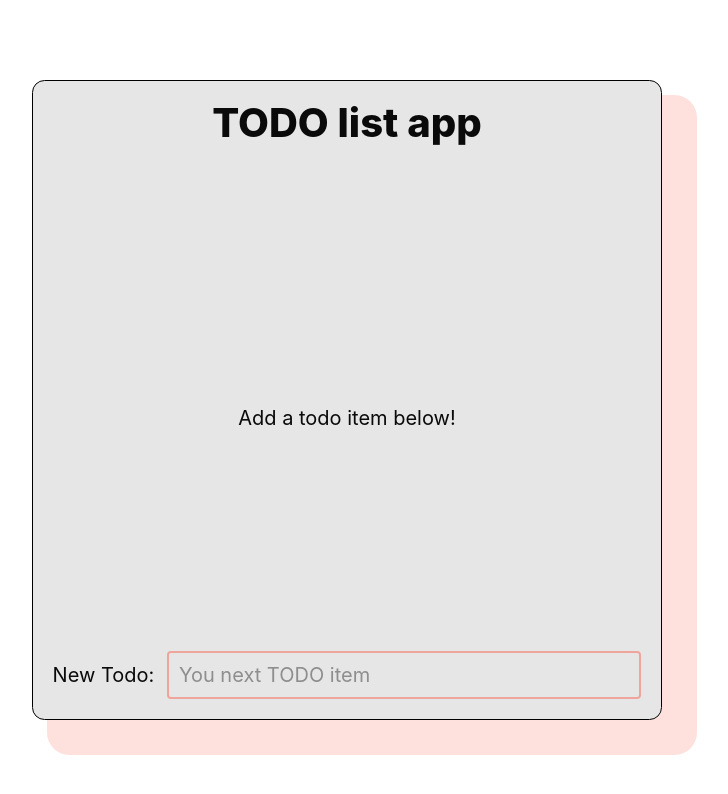
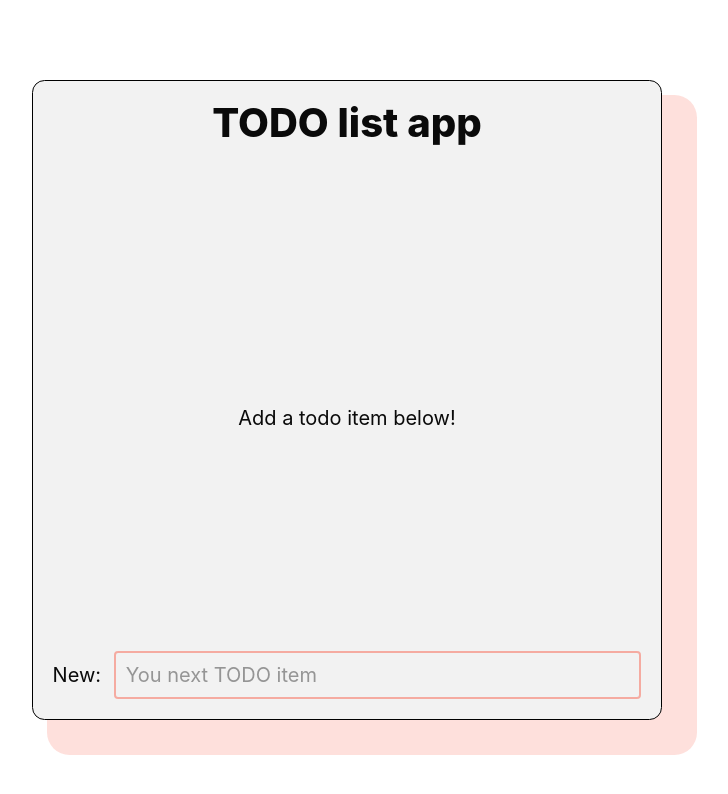
Before and after one commit to filipjakov/mb-todo-list, a Next.js app: page / in a window 1280 px wide. Shown: the top 794 px of the page, without its empty margins (293-1021 px from the left). Built offline with nearby package versions, Linux system fonts and the light colour scheme.

Commit message:
feat: color correction and sticky todo input

```diff
--- a/src/components/Todos/index.module.css
+++ b/src/components/Todos/index.module.css
@@ -69,10 +69,15 @@
 }
 
 .new-todo {
+	position: sticky;
+	bottom: 0;
+
 	display: grid;
-	grid-template-columns: max-content 1fr;
+	grid-template-columns: max-content minmax(0, 1fr);
 	align-items: center;
 	column-gap: 1ch;
+
+	background-color: hsl(var(--color-card));
 
 	& > input {
 		--_border-color: hsl(var(--color-primary) / 0.5);
--- a/src/components/Todos/index.tsx
+++ b/src/components/Todos/index.tsx
@@ -67,7 +67,7 @@ export const Todos: FC<ComponentProps<'form'>> = ({ className, ...rest }) => {
 			</fieldset>
 
 			<label className={cx('new-todo')}>
-				<span>New Todo:</span>
+				<span>New:</span>
 				<input type="text" placeholder="You next TODO item" name="newTodo" ref={newTodoRef} required />
 			</label>
 		</form>
--- a/src/styles/colors.css
+++ b/src/styles/colors.css
@@ -1,7 +1,7 @@
 @define-mixin light-mode {
 	--color-text: 0 0% 4%;
 	--color-bg: 0 0% 100%;
-	--color-card: 0 0% 50% / 0.2;
+	--color-card: 0 0% 95%;
 	--color-primary: 7 93% 65%;
 
 	color-scheme: light;
@@ -10,7 +10,7 @@
 @define-mixin dark-mode {
 	--color-text: 0 0% 100%;
 	--color-bg: 0 0% 4%;
-	--color-card: 0 0% 13% / 0.8;
+	--color-card: 0 0% 10%;
 	--color-primary: 330 100% 71%;
 
 	color-scheme: dark;
```
Also changed, not shown: 1 other file (tests, documents, lock files or other folders).
